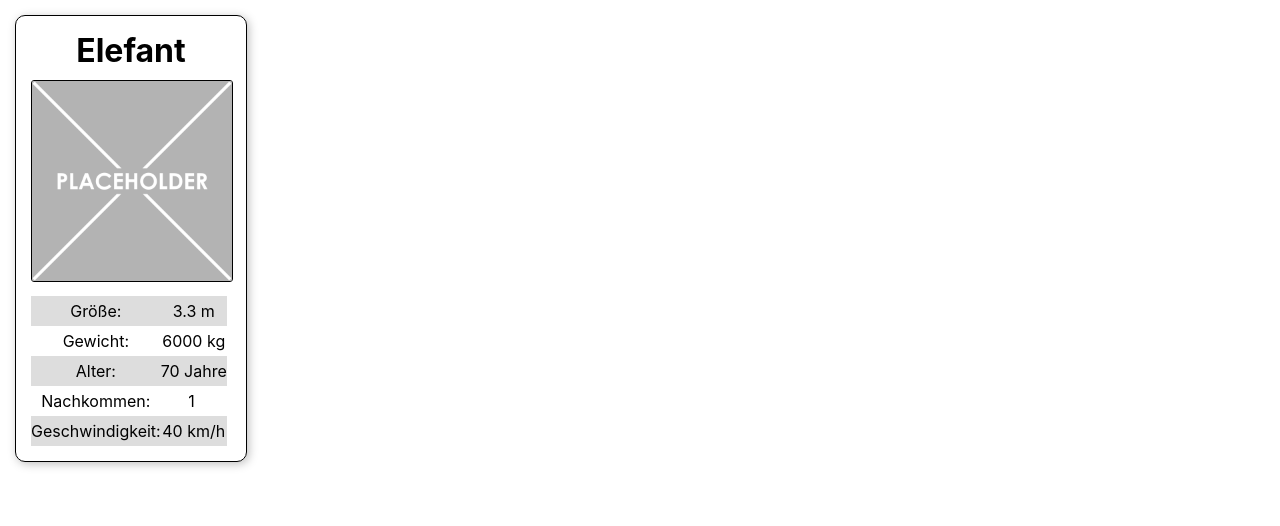
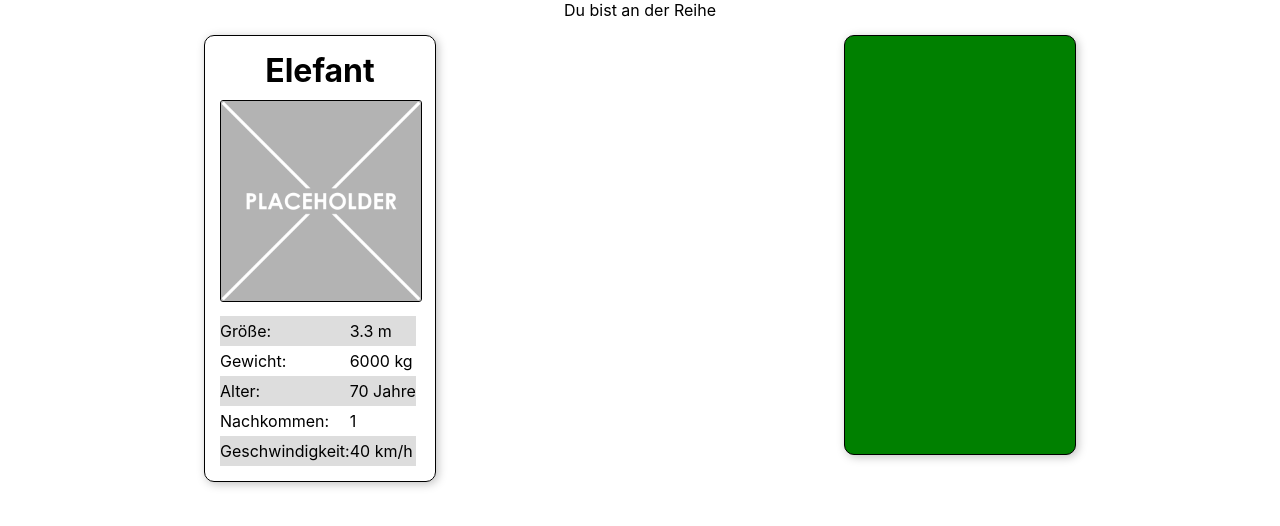
Before and after one commit to swestphal/supertrumpf, a React (Create React App) app: page / in a window 1280 px wide. Shown: the top 526 px of the page. Built offline with nearby package versions, Linux system fonts and the light colour scheme.

Commit message:
feature: Add game component and players

```diff
--- a/package.json
+++ b/package.json
@@ -9,6 +9,7 @@
         "eslint-config-airbnb-base": "^14.2.1",
         "eslint-plugin-markdown": "^2.0.0",
         "prettier": "^2.2.1",
+        "prop-types": "^15.7.2",
         "react": "^17.0.1",
         "react-dom": "^17.0.1",
         "react-scripts": "4.0.2",
--- a/src/App.jsx
+++ b/src/App.jsx
@@ -1,31 +1,7 @@
-import React, { Component } from 'react'
-import Animal from './Animal'
-import Card from './components/Card'
+import React from 'react'
+import Game from './components/Game'
 import './App.css'
 
-class App extends Component {
-    constructor(props) {
-        super(props)
-        this.state = {}
-    }
-
-    render() {
-        const elephant = new Animal(
-            'Elefant',
-            'placeholder.png',
-            3.3,
-            6000,
-            70,
-            1,
-            40
-        )
-
-        return (
-            <div className="App">
-                <Card animal={elephant} uncovered />
-            </div>
-        )
-    }
+export default function App() {
+    return <Game title="Supertrumpf" />
 }
-
-export default App
--- a/src/components/Card.jsx
+++ b/src/components/Card.jsx
@@ -1,4 +1,5 @@
 import React from 'react'
+import PropTypes from 'prop-types'
 
 import Animal from '../Animal'
 import './Card.css'
@@ -41,3 +42,8 @@ export default function Card({ animal, uncovered }) {
     }
     return back
 }
+
+Card.propTypes = {
+    uncovered: PropTypes.bool.isRequired,
+    animal: PropTypes.instanceOf(Animal).isRequired,
+}
--- /dev/null
+++ b/src/components/Game.css
@@ -0,0 +1,12 @@
+h1 {
+    text-align:center
+}
+
+.info {
+    text-align:center
+}
+
+.cards {
+    display: flex;
+    justify-content: space-around;
+}
--- /dev/null
+++ b/src/components/Game.jsx
@@ -0,0 +1,35 @@
+import React, { Component } from 'react'
+
+import './Game.css'
+import Card from './Card'
+import Animal from '../Animal'
+
+export default class Game extends Component {
+    constructor(props) {
+        super(props)
+        this.state = {}
+    }
+
+    render() {
+        const playersTurn = true
+        const player = [
+            new Animal('Elefant', 'placeholder.png', 3.3, 6000, 70, 1, 40),
+        ]
+        const computer = [
+            new Animal('Nashorn', 'placeholder.png', 1.9, 2300, 50, 1, 50),
+        ]
+
+        return (
+            <>
+                <div className="info">
+                    {playersTurn ? 'Du bist ' : 'Der Computer ist '}
+                    an der Reihe
+                </div>
+                <div className="cards">
+                    <Card animal={player[0]} uncovered={playersTurn} />
+                    <Card animal={computer[0]} uncovered={!playersTurn} />
+                </div>
+            </>
+        )
+    }
+}
```
Also changed, not shown: .eslintrc.js, 1 other file (tests, documents, lock files or other folders).
